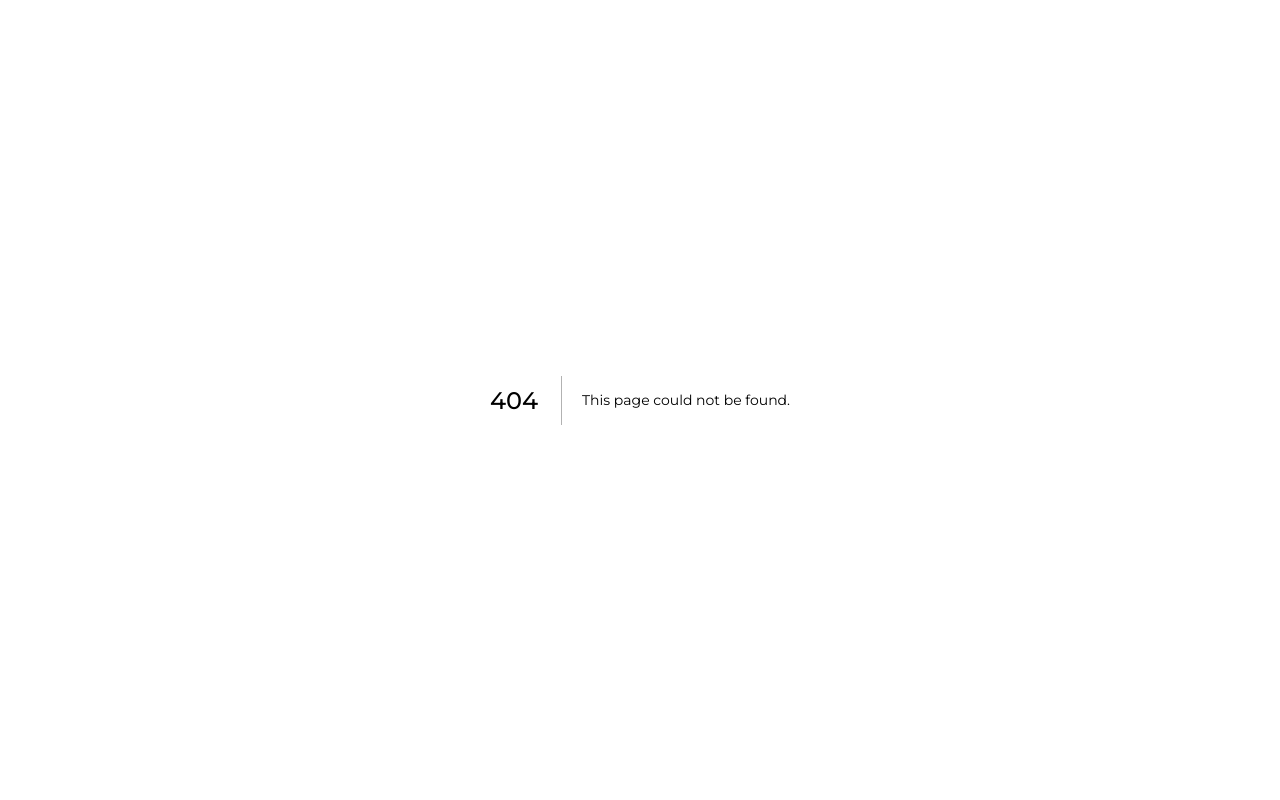
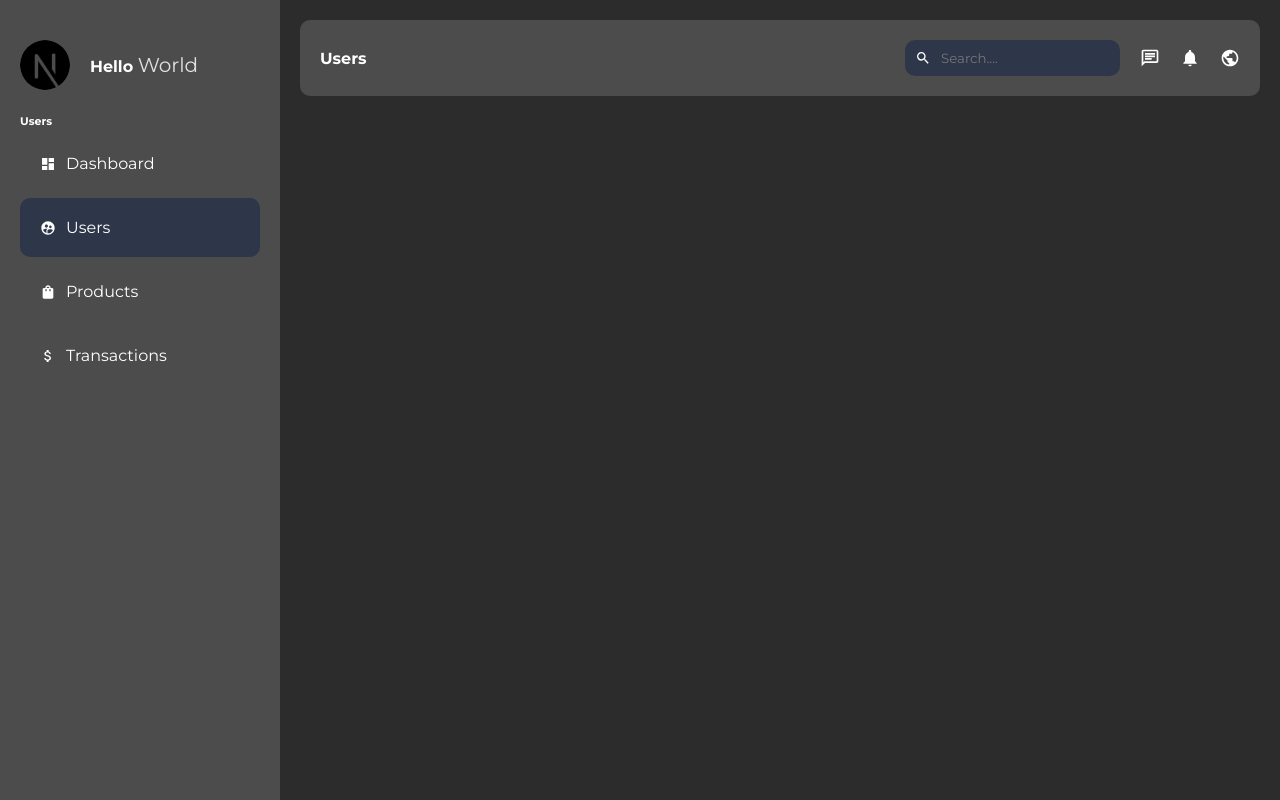
Before and after one commit to ZubairZabir/Next14-Admin-Dashboard, a Next.js app: page /dashboard/users in a window 1280 px wide. Before the commit this address had no page. Built offline with nearby package versions, Linux system fonts and the light colour scheme.

Commit message:
Completed UI Navbar (useClient, Link, usePathname)

```diff
--- a/app/dashboard/layout.jsx
+++ b/app/dashboard/layout.jsx
@@ -1,10 +1,16 @@
 import Sidebar from "../ui/sidebar/sidebar";
+import Navbar from "../ui/navbar/navbar";
 import styles from "@/app/ui/dashboard/dashboard.module.css";
 
 const layout = ({ children }) => {
   return (
+    <div className={styles.container}>
     <div className={styles.menu}>
       <Sidebar />
+    </div>
+    <div className={styles.content}>
+      <Navbar />
+    </div>
     </div>
   );
 };
--- /dev/null
+++ b/app/dashboard/transactions/page.jsx
@@ -0,0 +1,5 @@
+const TransactionsPage = () => {
+  return <div></div>;
+};
+
+export default TransactionsPage;
--- /dev/null
+++ b/app/dashboard/users/page.jsx
@@ -0,0 +1,11 @@
+import React from 'react'
+
+const UserPage = () => {
+  return (
+    <div>
+      UserPage
+    </div>
+  )
+}
+
+export default UserPage
--- a/app/ui/dashboard/dashboard.module.css
+++ b/app/ui/dashboard/dashboard.module.css
@@ -8,3 +8,8 @@
   padding: 20px;
   min-height: 100vh;
 }
+
+.content {
+  flex: 4;
+  padding: 20px;
+}
--- /dev/null
+++ b/app/ui/navbar/navbar.jsx
@@ -0,0 +1,36 @@
+"use client";
+
+import {
+  MdSearch,
+  MdOutlineChat,
+  MdNotifications,
+  MdPublic,
+} from "react-icons/md";
+import styles from "@/app/ui/navbar/navbar.module.css";
+import { usePathname } from "next/navigation";
+
+const Navbar = () => {
+  const pathname = usePathname();
+  return (
+    <div className={styles.container}>
+      <div className={styles.title}>{pathname.split("/").pop()}</div>
+      <div className={styles.menu}>
+        <div className={styles.search}>
+          <MdSearch />
+          <input
+            type="text"
+            placeholder="Search...."
+            className={styles.input}
+          />
+        </div>
+        <div className={styles.icons}>
+          <MdOutlineChat size={20} />
+          <MdNotifications size={20} />
+          <MdPublic size={20} />
+        </div>
+      </div>
+    </div>
+  );
+};
+
+export default Navbar;
--- /dev/null
+++ b/app/ui/navbar/navbar.module.css
@@ -0,0 +1,40 @@
+.container {
+  padding: 20px;
+  border-radius: 10px;
+  background-color: var(--bgSec);
+  display: flex;
+  align-items: center;
+  justify-content: space-between;
+}
+
+.title {
+  color: --var(textSec);
+  font-weight: bold;
+  text-transform: capitalize;
+}
+
+.menu {
+  display: flex;
+  align-items: center;
+  gap: 20px;
+}
+
+.search {
+  display: flex;
+  align-items: center;
+  gap: 10px;
+  background-color: #2e374a;
+  padding: 10px;
+  border-radius: 10px;
+}
+
+.input {
+  background-color: transparent;
+  border: none;
+  color: var(--text);
+}
+
+.icons {
+  display: flex;
+  gap: 20px;
+}
--- a/app/ui/sidebar/menuLink/menuLink.jsx
+++ b/app/ui/sidebar/menuLink/menuLink.jsx
@@ -1,10 +1,17 @@
+"use client";
+
 import Link from "next/link";
-import styles from "@/app/ui/sidebar/menuLink/menuLink.module.css"
+import styles from "@/app/ui/sidebar/menuLink/menuLink.module.css";
+import { usePathname } from "next/navigation";
 
 const MenuLink = ({ item }) => {
+  const pathname = usePathname();
   return (
     <div>
-      <Link href={item.path} className={styles.container}>
+      <Link
+        href={item.path}
+        className={`${styles.container} ${pathname === item.path ? styles.active : ''}`}
+      >
         {item.icon}
         {item.title}
       </Link>
```
Also changed, not shown: app/dashboard/products/page.jsx (added, +9 -0 lines).
